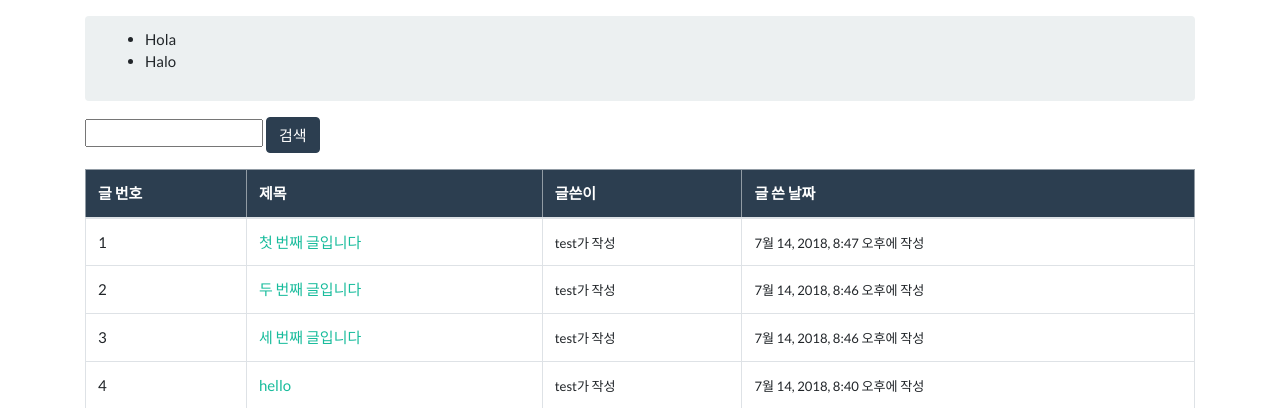
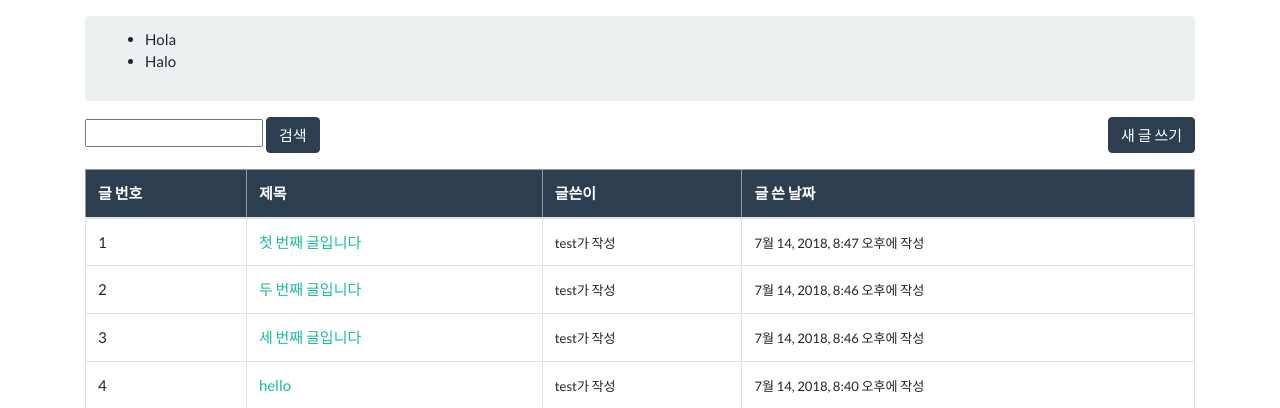
Before and after one commit to 100th/Django, a Django app: page /blog/ in a window 1280 px wide. Shown: the part 71-479 px from the top of the page. Run offline with Django 3.2, Linux system fonts and the light colour scheme; data comes from the database, SQL or seed files in the repository; some libraries are stand-ins or nearby versions.

Commit message:
새 글 쓰기 버튼 구현

```diff
--- a/blog/templates/blog/post_list.html
+++ b/blog/templates/blog/post_list.html
@@ -11,11 +11,13 @@
       </ul>
     </div>
   </p>
+  <a href="{% url "post_new" %}" class="btn btn-primary float-right">새 글 쓰기</a>
       <p>
       <form action="" method="get">
         <input type="text" name="q" value="{{ q }}"/>
         <input type="submit" value="검색" class="btn btn-primary" />
       </form>
+
     </p>
       <table class="table table-hover table-bordered"
       <thead>
```
